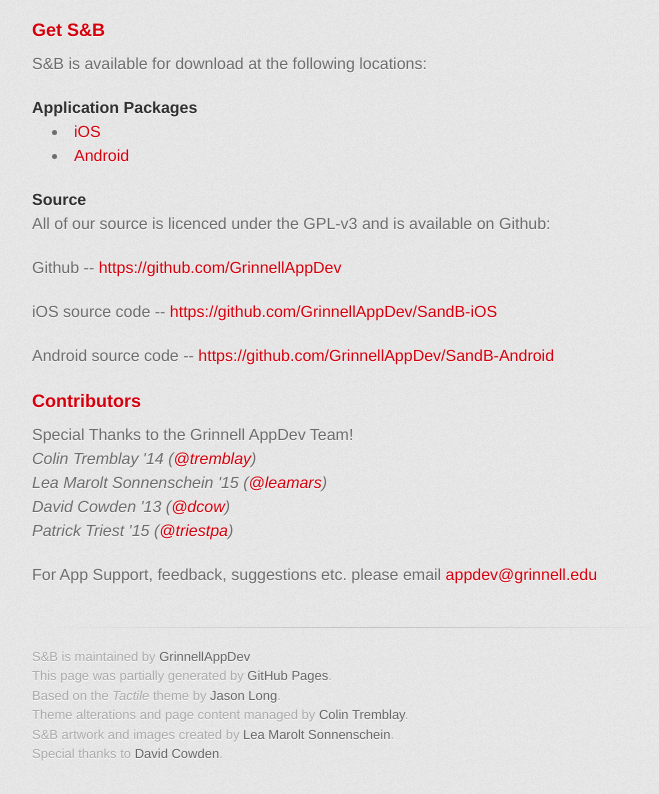
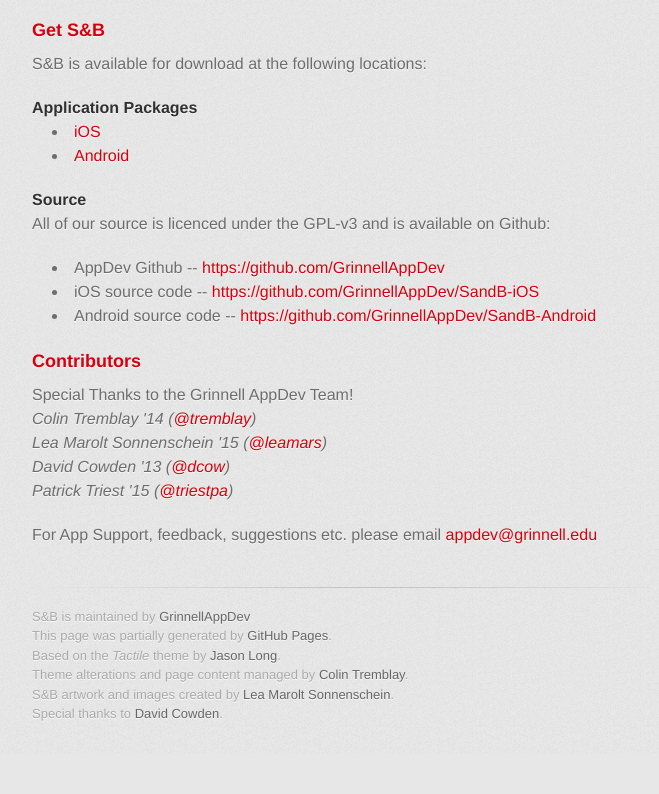
Before and after one commit to GrinnellAppDev/SandB, a plain HTML site: page index.html in a window 1280 px wide. Shown: the part 953-1747 px from the top of the page, without its empty margins (298-957 px from the left). After the commit the page ends 1707 px from the top, so only its background shows below. Drawn offline with Linux system fonts and the light colour scheme; a web font is replaced by a local one.

Commit message:
Update index.html

```diff
--- a/index.html
+++ b/index.html
@@ -129,10 +129,11 @@
 <a name="source" class="anchor" href="#source"><span class="octicon octicon-link"></span></a>Source</h4>
 
 <p>All of our source is licenced under the GPL-v3 and is available on Github:</p>
-
-<p>Github -- <a href="https://github.com/GrinnellAppDev">https://github.com/GrinnellAppDev</a></p>
-<p>iOS source code -- <a href="https://github.com/GrinnellAppDev/SandB-iOS">https://github.com/GrinnellAppDev/SandB-iOS</a></p>
-<p>Android source code -- <a href="https://github.com/GrinnellAppDev/SandB-Android">https://github.com/GrinnellAppDev/SandB-Android</a></p>
+<ul>
+<li>AppDev Github -- <a href="https://github.com/GrinnellAppDev">https://github.com/GrinnellAppDev</a></li>
+<li>iOS source code -- <a href="https://github.com/GrinnellAppDev/SandB-iOS">https://github.com/GrinnellAppDev/SandB-iOS</a></li>
+<li>Android source code -- <a href="https://github.com/GrinnellAppDev/SandB-Android">https://github.com/GrinnellAppDev/SandB-Android</a></li>
+</ul>
 
 <h3>
 <a name="contributors" class="anchor" href="#contributors"><span class="octicon octicon-link"></span></a>Contributors</h3>
```
